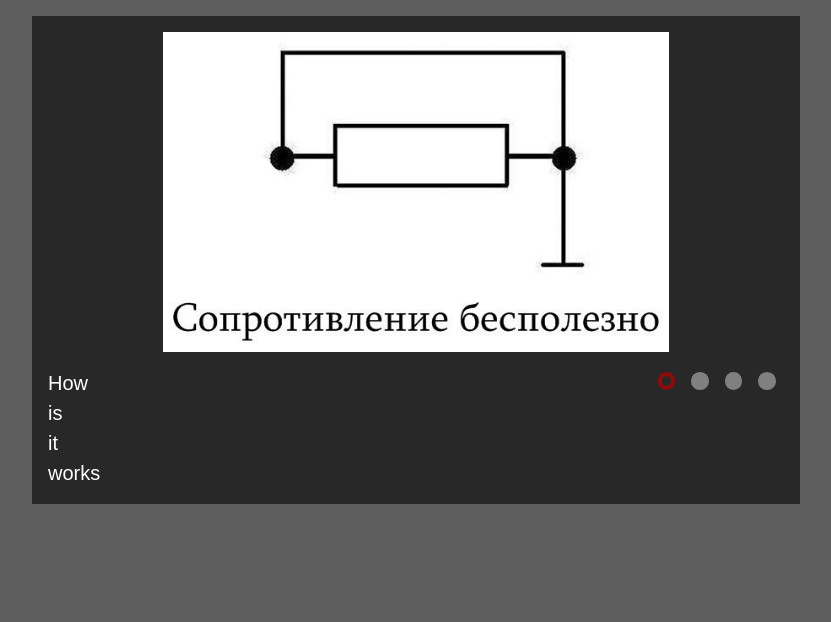
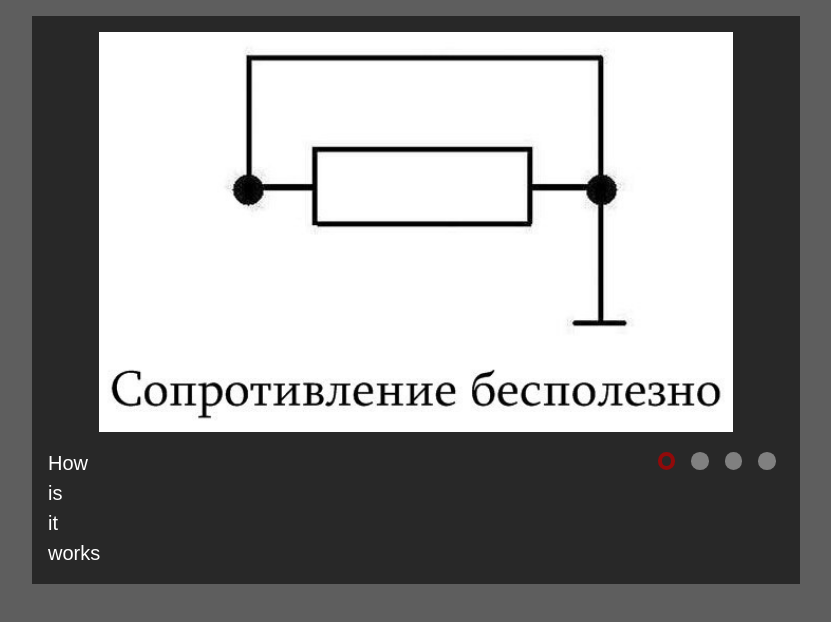
Before and after one commit to Kaelns/cssMemSlider, a plain HTML site: page cssMemSlider/index.html in a window 1280 px wide. Shown: the whole page, without its empty margins (224-1055 px from the left). Drawn offline with Linux system fonts and the light colour scheme.

Commit message:
feat: add main mem slider Sun 2021-10-17 11:32:53

```diff
--- a/cssMemSlider/index.html
+++ b/cssMemSlider/index.html
@@ -8,6 +8,11 @@
   </head>
   <body>
     <div class="slider__wrapper">
+      <input type="radio" name="toggle" id="btn-1" checked />
+      <input type="radio" name="toggle" id="btn-2" />
+      <input type="radio" name="toggle" id="btn-3" />
+      <input type="radio" name="toggle" id="btn-4" />
+
       <ul class="slides">
         <li class="slide" id="slide-1">
           <img src="./assets/img/1.jpg" alt="Mem" class="slide__img" />
@@ -32,23 +37,18 @@
         </ul>
 
         <div class="slider__controls">
-          <input type="radio" name="toggle" id="btn-1" checked />
-          <input type="radio" name="toggle" id="btn-2" />
-          <input type="radio" name="toggle" id="btn-3" />
-          <input type="radio" name="toggle" id="btn-4" />
-
-          <a href="#slide-1">
-            <label for="btn-1"></label>
-          </a>
-          <a href="#slide-2">
-            <label for="btn-2"></label>
-          </a>
-          <a href="#slide-3">
-            <label for="btn-3"></label>
-          </a>
-          <a href="#slide-4">
-            <label for="btn-4"></label>
-          </a>
+          <!-- <a href="#slide-1"> -->
+          <label for="btn-1"></label>
+          <!-- </a> -->
+          <!-- <a href="#slide-2"> -->
+          <label for="btn-2"></label>
+          <!-- </a> -->
+          <!-- <a href="#slide-3"> -->
+          <label for="btn-3"></label>
+          <!-- </a> -->
+          <!-- <a href="#slide-4"> -->
+          <label for="btn-4"></label>
+          <!-- </a> -->
         </div>
       </div>
     </div>
--- a/cssMemSlider/styles.css
+++ b/cssMemSlider/styles.css
@@ -28,18 +28,9 @@ body {
 
 .slides {
   list-style: none;
-  height: 40vh;
-  /* width: 100%; */
+  height: 50vh;
   overflow: hidden;
   display: flex;
-  overflow-x: auto;
-  scroll-snap-type: x mandatory;
-  scroll-behavior: smooth;
-}
-
-.slides::-webkit-scrollbar {
-  height: 0;
-  width: 0;
 }
 
 .slide {
@@ -47,13 +38,31 @@ body {
   height: 100%;
   display: flex;
   justify-content: center;
+  overflow: hidden;
   /* transform: translateX(-100%); */
-  /* transition: transform 0.2s linear; */
+  transition: transform 0.3s linear;
 }
 
 .slide__img {
   height: 100%;
   object-fit: cover;
+  /* margin: 0 20px; */
+}
+
+#btn-1:checked ~ .slides > .slide {
+  transform: translateX(0);
+}
+
+#btn-2:checked ~ .slides > .slide {
+  transform: translateX(-100%);
+}
+
+#btn-3:checked ~ .slides > .slide {
+  transform: translateX(-200%);
+}
+
+#btn-4:checked ~ .slides > .slide {
+  transform: translateX(-300%);
 }
 
 /*_________________Slider bottom_________________*/
@@ -73,7 +82,7 @@ body {
   display: flex;
 }
 
-.slider__controls input[type="radio"] {
+input[type="radio"] {
   opacity: 0;
   width: 0;
   height: 0;
@@ -101,10 +110,22 @@ body {
   background-color: rgb(145, 10, 10);
 }
 
-#btn-1:checked ~ a > label[for="btn-1"]:before,
-#btn-2:checked ~ a > label[for="btn-2"]:before,
-#btn-3:checked ~ a > label[for="btn-3"]:before,
-#btn-4:checked ~ a > label[for="btn-4"]:before {
+#btn-1:checked
+  ~ .slider__bottom
+  > .slider__controls
+  > label[for="btn-1"]:before,
+#btn-2:checked
+  ~ .slider__bottom
+  > .slider__controls
+  > label[for="btn-2"]:before,
+#btn-3:checked
+  ~ .slider__bottom
+  > .slider__controls
+  > label[for="btn-3"]:before,
+#btn-4:checked
+  ~ .slider__bottom
+  > .slider__controls
+  > label[for="btn-4"]:before {
   background-color: transparent;
   border: solid 4px rgb(145, 10, 10);
 }
```
